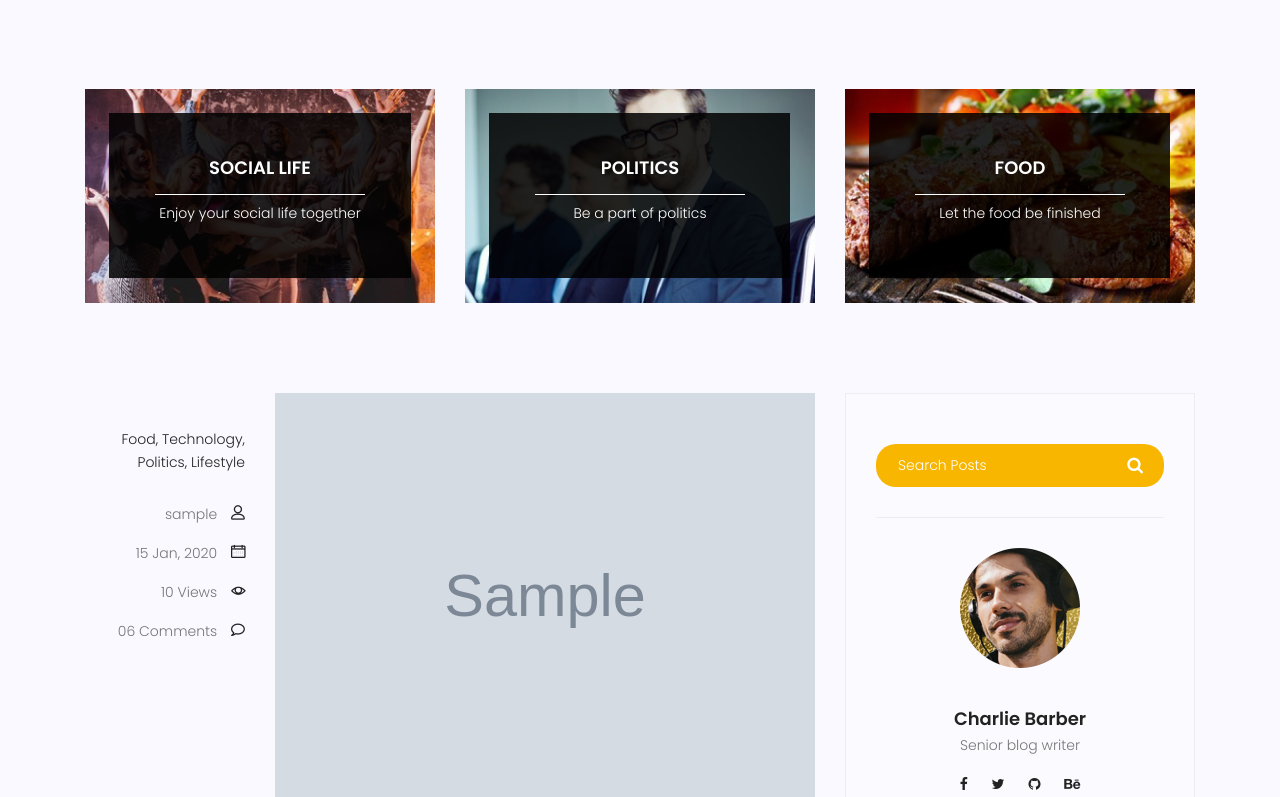
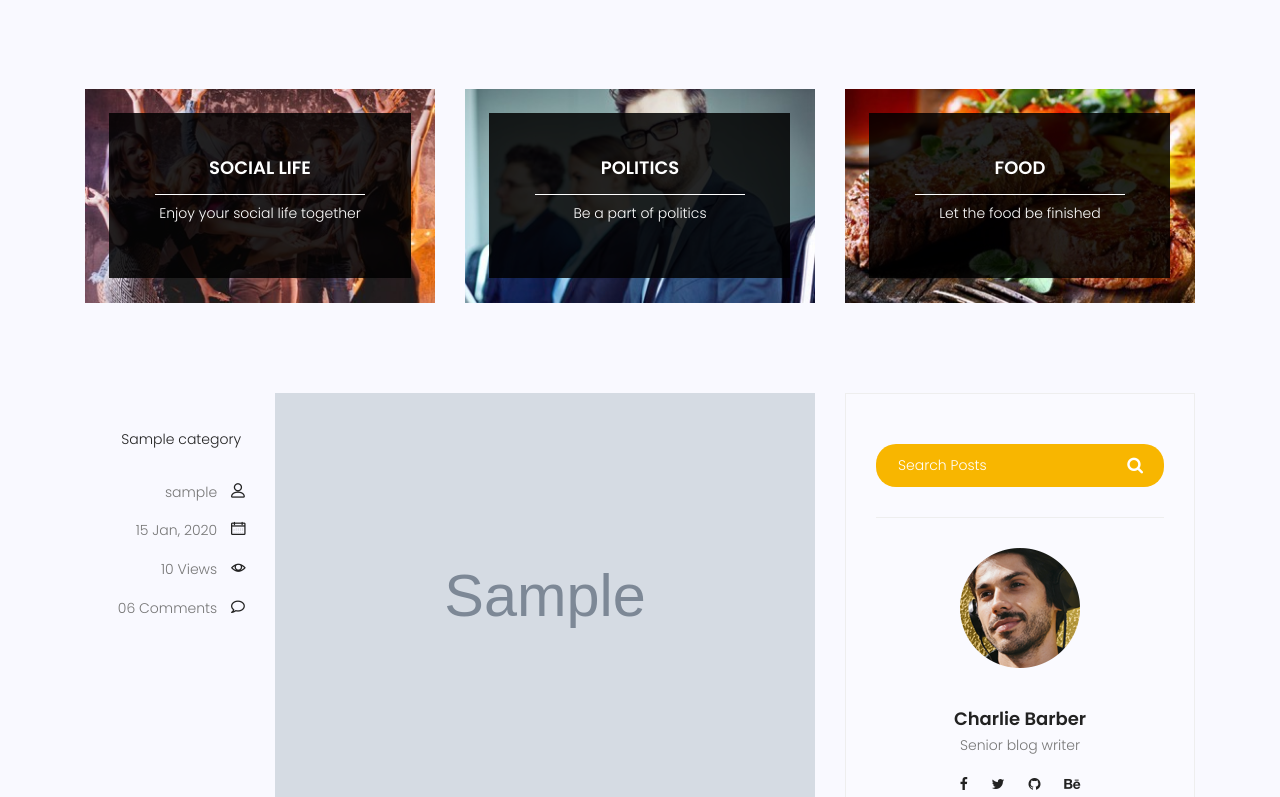
Before and after one commit to arman-ala/mk_django_1, a Django app: page /blog/ in a window 1280 px wide. Shown: the part 689-1486 px from the top of the page. Run offline with Django 4.2, Linux system fonts and the light colour scheme; tables that the repository leaves empty hold one stand-in row (values such as "Sample post"); grey boxes marked "Sample" are stand-in pictures; some libraries are stand-ins or nearby versions.

Commit message:
tags section is working fine in blog-single.html and blog-home.html .

```diff
--- a/templates/blog/blog-home.html
+++ b/templates/blog/blog-home.html
@@ -90,10 +90,9 @@
 							<div class="single-post row">
 								<div class="col-lg-3  col-md-3 meta-details">
 									<ul class="tags">
-										<li><a href="#">Food,</a></li>
-										<li><a href="#">Technology,</a></li>
-										<li><a href="#">Politics,</a></li>
-										<li><a href="#">Lifestyle</a></li>
+										{% for tag in post.category.all %}
+										<li><a href="#">{{ tag.name }}&nbsp;</a></li>
+										{% endfor %}
 									</ul>
 									<div class="user-details row">
 										<p class="user-name col-lg-12 col-md-12 col-6"><a href="#">{{ post.author }}</a> <span class="lnr lnr-user"></span></p>
```
Also changed, not shown: templates/blog/blog-single.html (+3 -4 lines).
